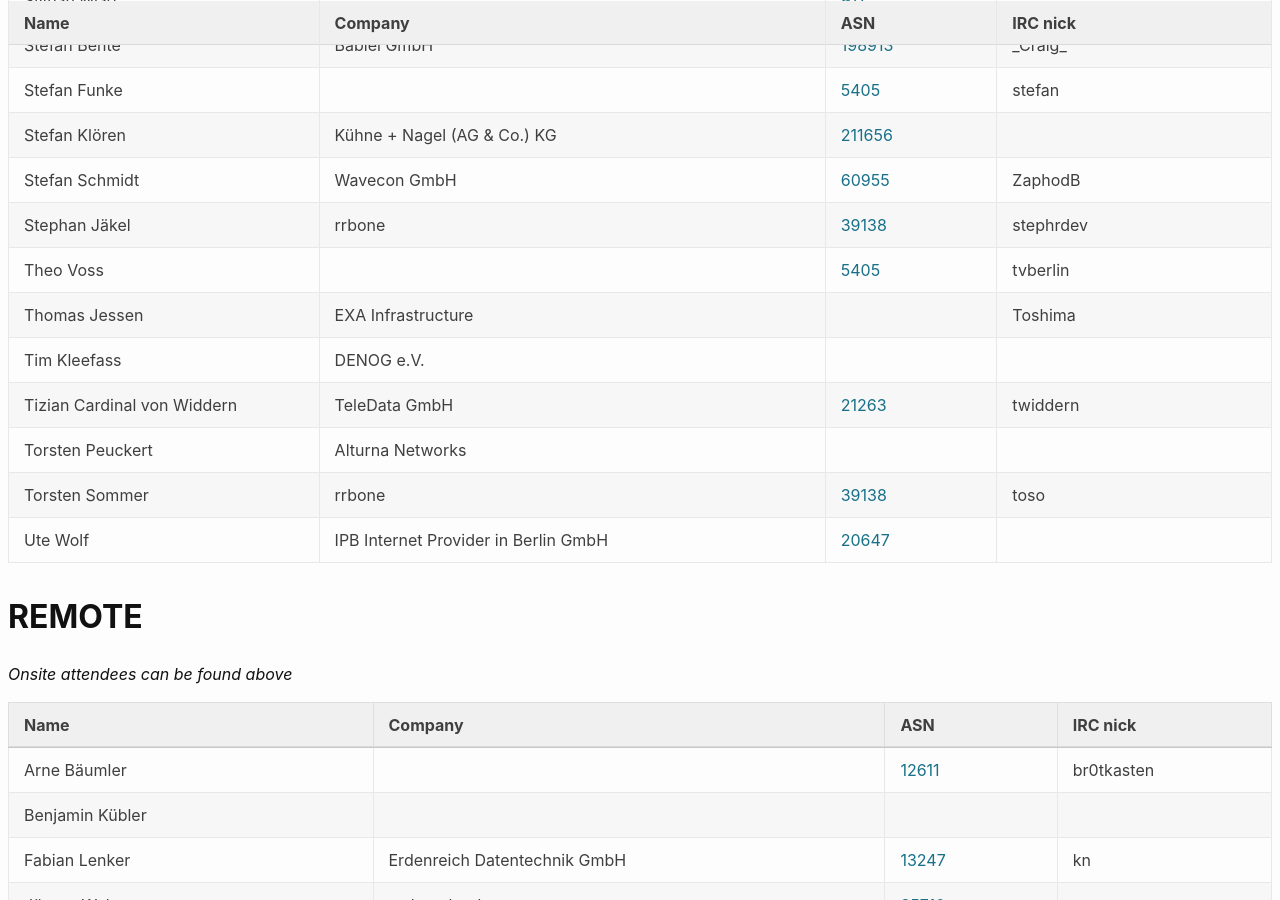
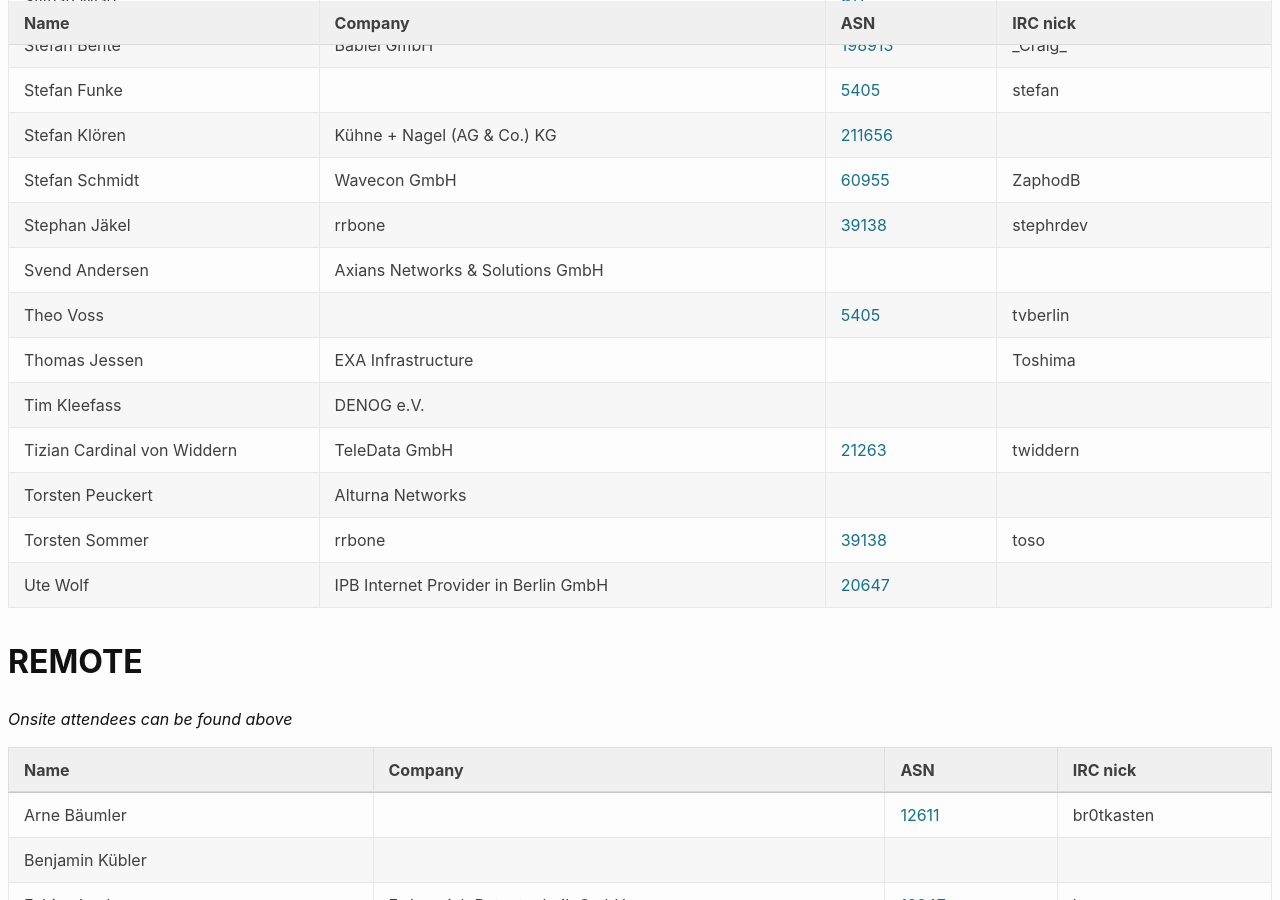
Before and after one commit to denog/pretix-attendeelist, a Jekyll site: the page built from denog15/index.md, in a window 1280 px wide and 900 px high, scrolled down 3259 px. Built offline with Jekyll 4.4.1, drawn with Linux system fonts in a browser that asks for light colours.

Commit message:
Latest data: Thu Aug 17 15:28:11 UTC 2023

```diff
--- a/_data/attendees_denog15_onsite.json
+++ b/_data/attendees_denog15_onsite.json
@@ -444,6 +444,12 @@
     "asn": "39138"
   },
   {
+    "name": "Svend Andersen",
+    "company": "Axians Networks & Solutions GmbH",
+    "irc": null,
+    "asn": null
+  },
+  {
     "name": "Theo Voss",
     "company": null,
     "irc": "tvberlin",
```
